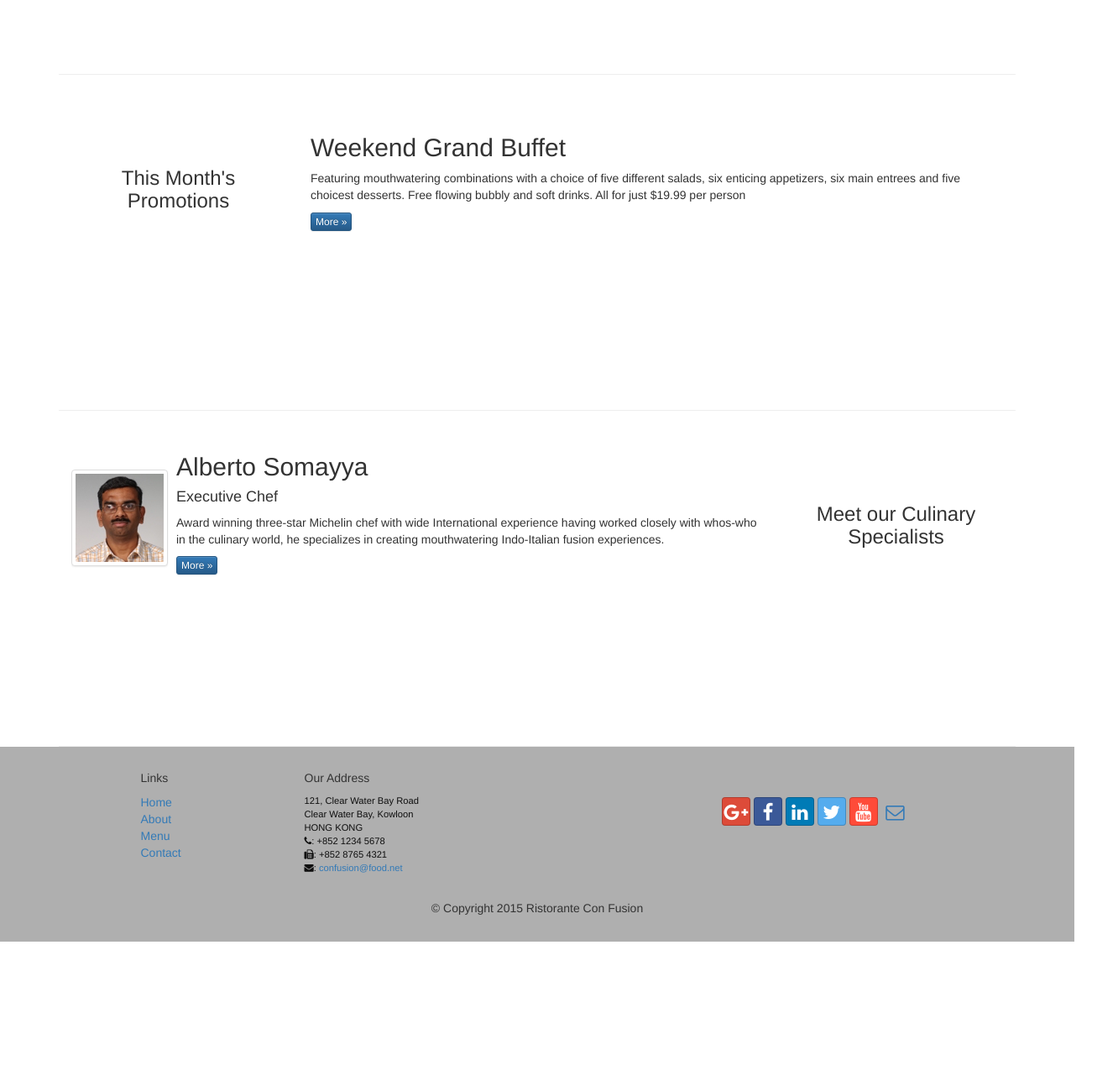
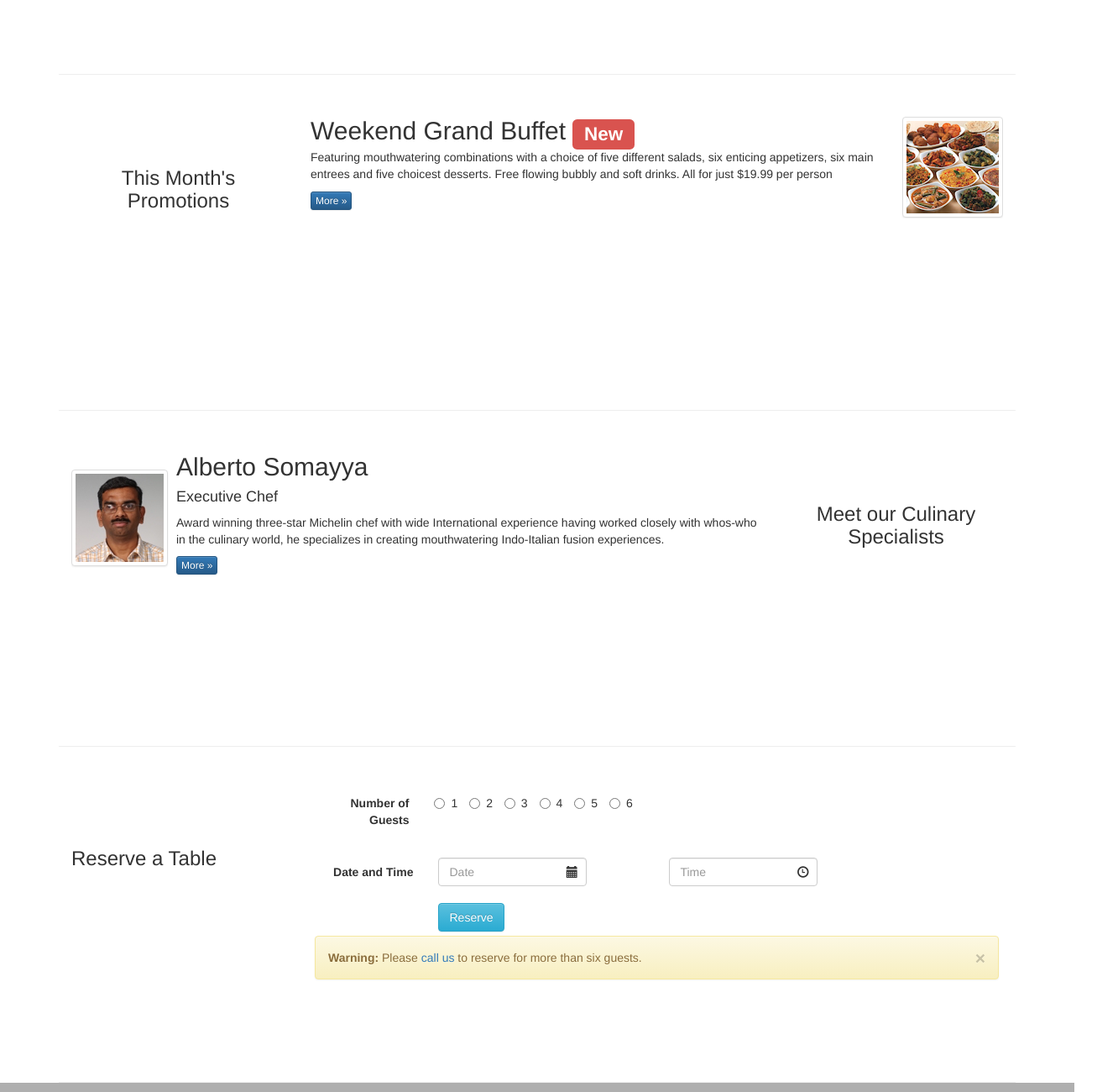
Before and after one commit to marker17/conFusion, a plain HTML site: page index.html in a window 1280 px wide. Shown: the part 860-2160 px from the top of the page at 84% size, 1332 px wide, since content can reach past the window. Before the commit the page ends 1981 px from the top, so only its background shows below. Drawn offline with nearby package versions, Linux system fonts and the light colour scheme.

Commit message:
added glyphicons inside textbox, added reserve button link, provided warning alert, media object added, label new was added

```diff
--- a/css/mystyles.css
+++ b/css/mystyles.css
@@ -39,6 +39,8 @@ body{
 
 
 }
+
+
 .navbar-inverse{
 	background: #303F9F;
 }
@@ -68,3 +70,10 @@ body{
 
 	color:#000000;
 }
+.navbar-default .navbar-text {
+  color: #ffffff;
+}
+
+#remember {
+	color:#FFF;
+}
--- a/index.html
+++ b/index.html
@@ -47,6 +47,23 @@
                     <li><a href="contact.html"><i class="fa fa-envelope-o">
                     </i>  Contact</a></li>
                 </ul>
+                <form class="navbar-form navbar-right">
+
+                    <div class="form-group">
+                        <input type="text" class="form-control" id="email" placeholder="Email">
+                    </div>
+                    <div class="form-group">
+                        <input type="password" class="form-control" id="password" placeholder="Password">
+                    </div>
+                    <div class="checkbox">
+                        <label id="remember">
+                            <input type="checkbox"> Remember Me
+                        </label>
+                    </div>
+                        <button type="submit" class="btn btn-primary">Sign In</button>
+
+                </form>
+                </ul>
             </div>
         </div>
     </nav>
@@ -65,6 +82,14 @@
                 <div class="col-xs-12 col-sm-2">
                     <p style="padding:20px;"></p>
                     <p><img src="img/vikinglogo.png" class="img-responsive" height="300%" width="300%"></p>
+                </div>
+                <div class="col-xs-12 col-sm-2">
+                   <p style="padding:50px;"></p>
+                   <a href="#reserveForm"><button type="button" class="btn btn-warning">Reserve Table</button></a>
+
+                </div>
+                <div>
+
                 </div>
             </div>
         </div>
@@ -103,12 +128,23 @@
         <div class="row row-content">
             <div class="col-xs-12 col-sm-3">
                 <p style="padding:20px;"></p>
-                <h3 align=center>This Month's Promotions</h3>
+                <h3 align=center>This Month's Promotions </h3>
             </div>
             <div class="col-xs-12 col-sm-9">
-                <h2>Weekend Grand Buffet</h2>
-                <p>Featuring mouthwatering combinations with a choice of five different salads, six enticing appetizers, six main entrees and five choicest desserts. Free flowing bubbly and soft drinks. All for just $19.99 per person </p>
-                <p><a class="btn btn-primary btn-xs" href="#">More &raquo;</a></p>
+                <div class="media">
+
+                    <div class="media-body">
+                        <h2 class="media-heading">Weekend Grand Buffet  <span class="label label-danger">New</span></h2>
+
+                        <p>Featuring mouthwatering combinations with a choice of five different salads, six     enticing appetizers, six main entrees and five choicest desserts. Free flowing bubbly and soft drinks. All for just $19.99 per person </p>
+                        <p><a class="btn btn-primary btn-xs" href="#">More &raquo;</a></p>
+                    </div>
+                    <div class="media-right media-middle">
+                        <a href="#">
+                            <img class="media-object img-thumbnail" src="img/buffet.png" alt="Buffet">
+                        </a>
+                    </div>
+                </div>
             </div>
         </div>
 
@@ -138,7 +174,76 @@
                 </div>
             </div>
         </div>
+
+        <div class="row row-content">
+            <div class="col-xs-12 col-sm-3">
+                <p class="col-xs-12" style="padding:30px;"></p>
+                <h3>Reserve a Table</h3>
+            </div>
+            <div class="col-xs-12 col-sm-9">
+                <form class="form-horizontal" id="reserveForm">
+                   <div class="form-group col-xs-12">
+                       <label for="inlineRadioOptions" class="col-sm-2 control-label">Number of Guests</label>
+                       <div id="inlineRadioOptions" class="col-sm-10">
+                           <label class="radio-inline">
+                               <input type="radio" id="inlineRadio1" value="option1">1
+                           </label>
+                           <label class="radio-inline">
+                               <input type="radio" id="inlineRadio2" value="option2">2
+                           </label>
+                           <label class="radio-inline">
+                               <input type="radio" id="inlineRadio3" value="option3">3
+                           </label>
+                           <label class="radio-inline">
+                               <input type="radio" id="inlineRadio4" value="option4">4
+                           </label>
+                           <label class="radio-inline">
+                               <input type="radio" id="inlineRadio5" value="option5">5
+                           </label>
+                           <label class="radio-inline">
+                               <input type="radio" id="inlineRadio6" value="option6">6
+                           </label>
+                        </div>
+                    </div>
+                </form>
+                <p class="col-xs-12" style="padding:5px;"></p>
+                <div class="form-horizontal col-xs-12" id="dateTime">
+                    <div class="form-group">
+                        <label for="dateTime" class="col-sm-2 control-label">Date and Time</label>
+                            <div class="has-feedback col-sm-3">
+                                <input type="text" class="form-control" id="date1" aria-describedby="date1" placeholder="Date">
+                                <i class="glyphicon glyphicon-calendar form-control-feedback" aria-hidden="true"></i>
+                            </div>
+                            <div class="has-feedback col-sm-3 col-sm-offset-1">
+                                <input type="text" class="form-control" id="time1" aria-describedby="time1" placeholder="Time">
+                                <i class="glyphicon glyphicon-time form-control-feedback" aria-hidden="true"></i>
+                            </div>
+
+                            <p class="col-xs-12" style="padding:5px;"></p>
+                            <div class="col-xs-12 col-xs-push-2">
+                                <button type="submit" class="btn btn-info">Reserve</button>
+                            </div>
+                            <div class="col-xs-12" style="padding:5px">
+                                <div class="alert alert-warning">
+                                    <a href="#" class="close" data-dismiss="alert" aria-label="close">×</a>
+                                        <strong>Warning: </strong>Please <a href="tel:123 12345678">call us</a> to reserve for more than six guests.
+                                    </div>
+                                </div>
+                            </div>
+                    </div>
+                </div>
+
+            </div>
+        </div>
     </div>
+
+
+
+
+
+
+
+
 
     <footer class="row-footer">
         <div class="container">
@@ -174,10 +279,11 @@
                         <a class="btn btn-social-icon" href="mailto:"><i class="fa fa-envelope-o"></i></a>
                     </div>
                 </div>
-                <div class="col-xs-12">
+                <div class="col-xs-6">
                     <p style="padding:10px;"></p>
                     <p align=center>© Copyright 2015 Ristorante Con Fusion</p>
                 </div>
+
             </div>
         </div>
     </footer>
```
Also changed, not shown: about.html (+5 -0 lines).
